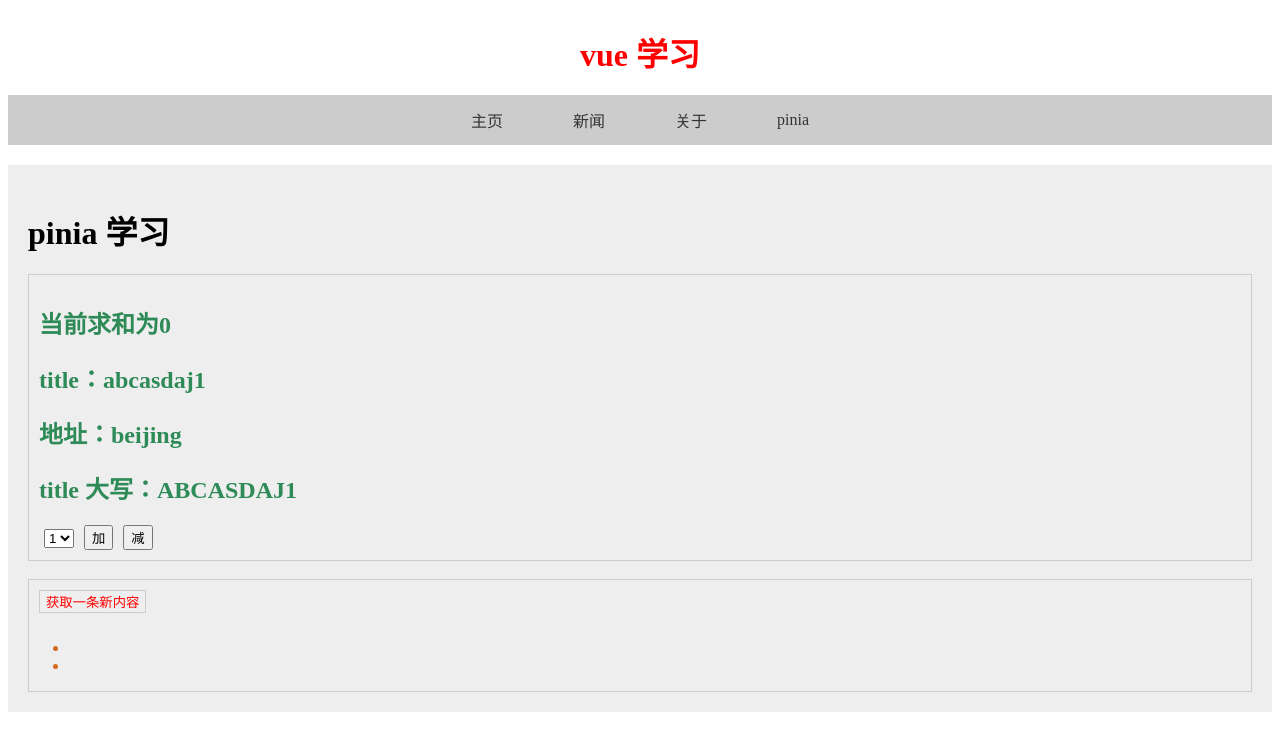
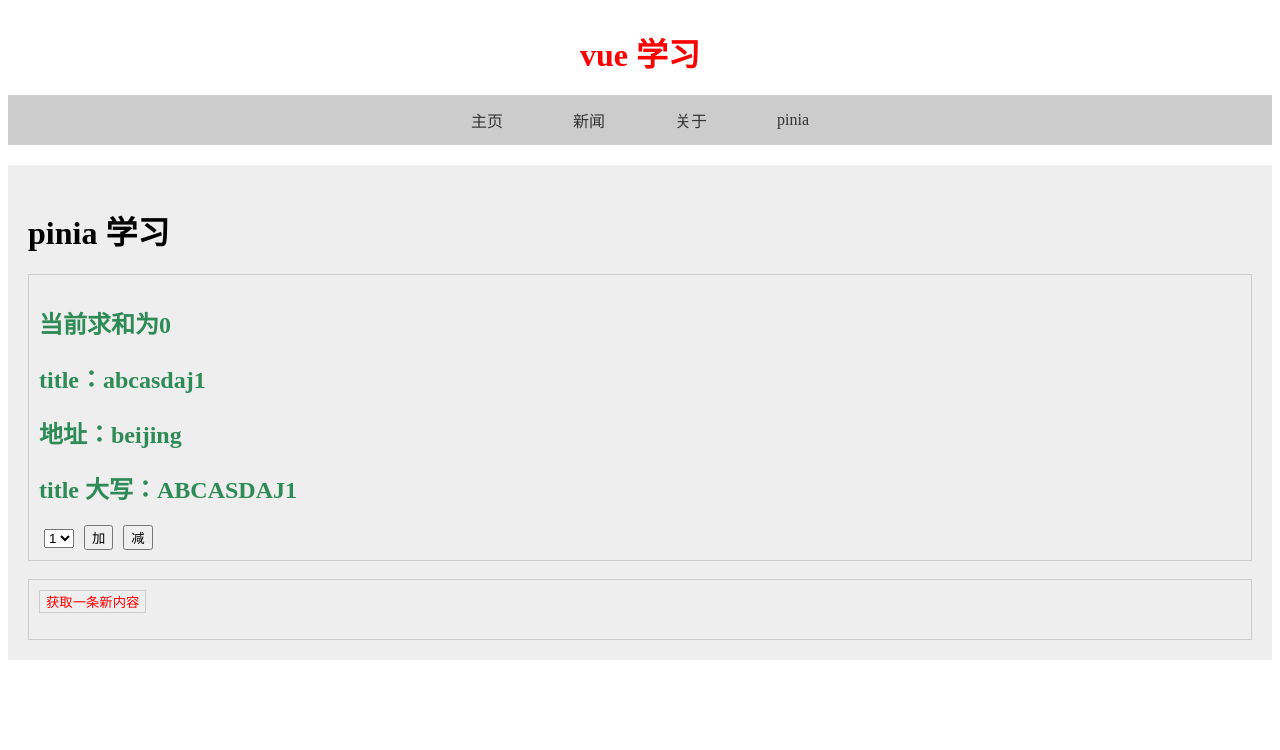
Before and after one commit to zzkrix/study, a Vue app in the folder vue/: page /pinia in a window 1280 px wide. Shown: the top 750 px of the page. Built offline with nearby package versions, Linux system fonts and the light colour scheme.

Commit message:
bugfix: talkStore报错

```diff
--- a/vue/src/components/LoveTalk.vue
+++ b/vue/src/components/LoveTalk.vue
@@ -17,6 +17,8 @@
 
 const { talkList } = storeToRefs(talkStore);
 
+console.log("111111111111", talkList.value);
+
 // 类似 watch
 // 监听 store 中数据的变化
 talkStore.$subscribe((mutate, state) => {
@@ -27,7 +29,7 @@
      * 本地存储只能存储字符串
      * 所以需要将数组转换为字符串
      */
-    localStorage.setItem("talkList", JSON.stringify(state.talkList) );
+    localStorage.setItem("talkList", JSON.stringify(state.talkList));
 });
 </script>
 
--- a/vue/src/stores/useTalkStore.ts
+++ b/vue/src/stores/useTalkStore.ts
@@ -1,14 +1,11 @@
 import { defineStore } from "pinia";
-import { reactive } from "vue";
 import { nanoid } from "nanoid";
-
-let talkList = reactive<{ id: string; content: string }[]>([]);
 
 export const useTalkStore = defineStore("talk", {
     actions: {
         getLoveTalk() {
             let id = nanoid();
-            talkList.unshift({
+            this.talkList.unshift({  // 使用 this 访问 store 的 state
                 id: id,
                 content: "你好 " + id,
             });
@@ -17,10 +14,8 @@
     state: () => {
         return {
             talkList: JSON.parse(
-                JSON.stringify(
-                    (localStorage.getItem("talkList") as string) || "[]"
-                )
-            ),
+                localStorage.getItem("talkList") || "[]"
+            ) as { id: string; content: string }[],
         };
     },
 });
```
